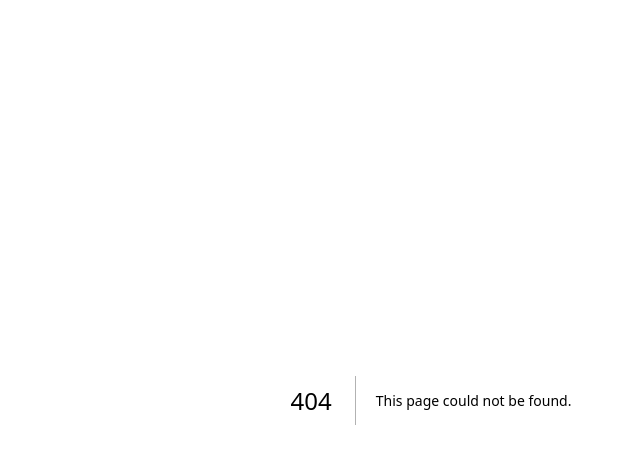
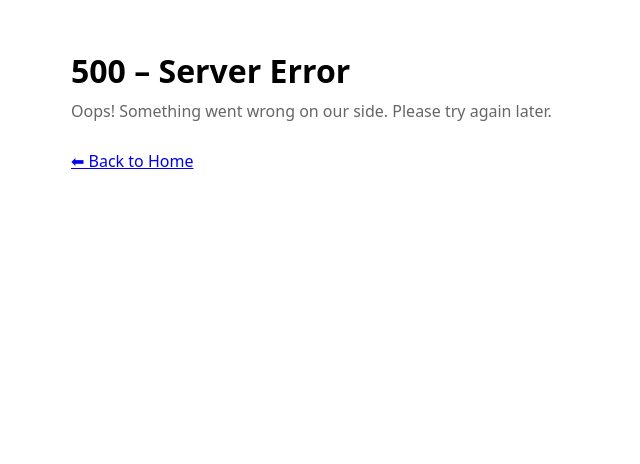
Before and after one commit to jedster64/triptock, a Next.js app: page /pages/500 in a window 1280 px wide. Before the commit this address had no page. Shown: the top 464 px of the page, without its empty margins (209-849 px from the left). Built offline with nearby package versions, Linux system fonts and the light colour scheme.

Commit message:
Create 500.js

```diff
--- /dev/null
+++ b/pages/pages/500.js
@@ -0,0 +1,25 @@
+import Head from "next/head";
+import Link from "next/link";
+
+export default function Custom500() {
+  return (
+    <div style={{ padding: 20, fontFamily: "system-ui, Arial, sans-serif", maxWidth: 720, margin: "0 auto" }}>
+      <Head>
+        <title>500 – TripTock</title>
+        <meta name="robots" content="noindex" />
+        <meta name="description" content="An unexpected error occurred on TripTock." />
+      </Head>
+
+      <h1 style={{ marginBottom: 8 }}>500 – Server Error</h1>
+      <p style={{ color: "#666", margin: "8px 0" }}>
+        Oops! Something went wrong on our side. Please try again later.
+      </p>
+
+      <Link href="/">
+        <a aria-label="Back to Home" style={{ display: "inline-block", marginTop: 20, textDecoration: "underline" }}>
+          ⬅ Back to Home
+        </a>
+      </Link>
+    </div>
+  );
+}
```
